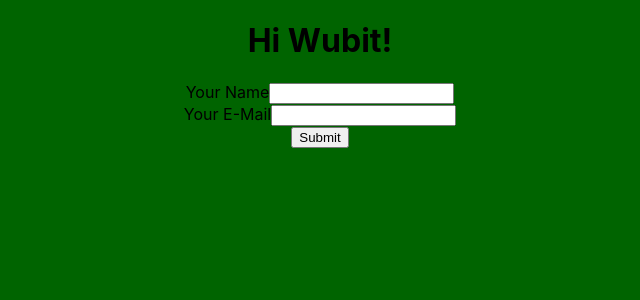
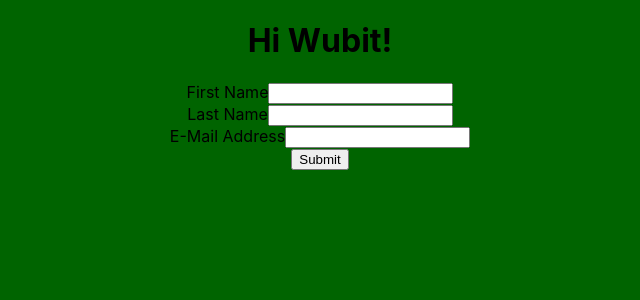
Before and after one commit to Mubarek-Hassen/my-react-sandbox, a React (Create React App) app: page / in a window 1280 px wide. Shown: the top 300 px of the page, without its empty margins (320-960 px from the left). Built offline with nearby package versions, Linux system fonts and the light colour scheme.

Commit message:
Working with basic form comp

```diff
--- a/src/App.js
+++ b/src/App.js
@@ -1,10 +1,12 @@
-import SimpleInput from "./components/SimpleInput";
+import BasicForm from "./components/BasicForm";
+// import SimpleInput from "./components/SimpleInput";
 
 const App =()=>{
   return (
     <>
     <h1>Hi Wubit!</h1>
-    <SimpleInput />
+    {/* <SimpleInput /> */}
+    <BasicForm />
     </>
   )
 }
```
